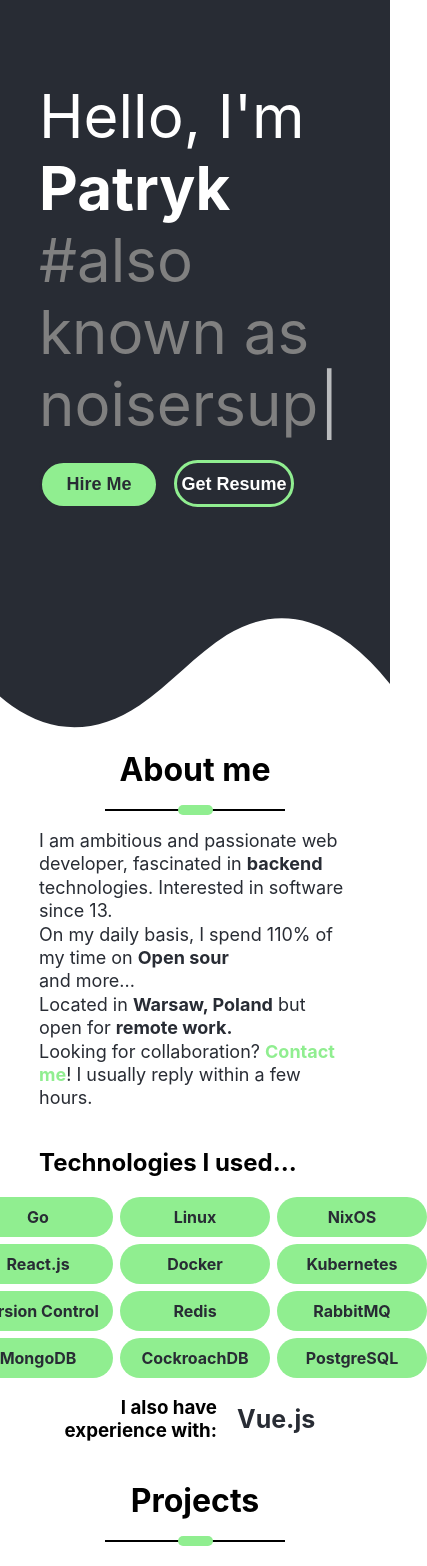
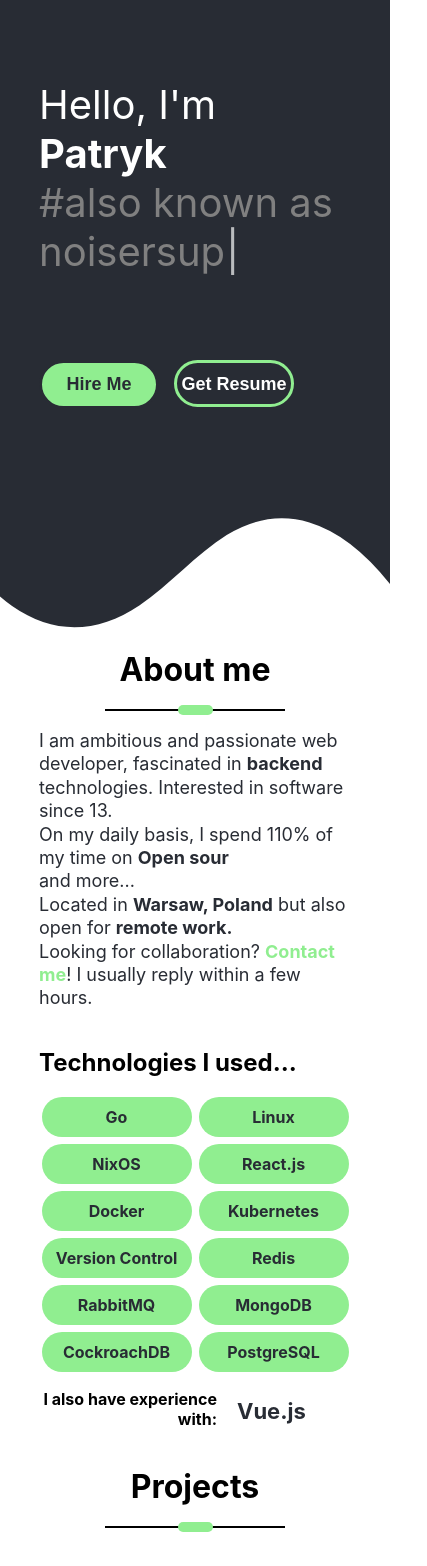
Before and after one commit to noisersup/portfolio, a React (Create React App) app: page / in a window 390 px wide. Shown: the top 1566 px of the page, 427 px wide, since content can reach past the window. Built offline with nearby package versions, Linux system fonts and the light colour scheme; what @fortawesome/fontawesome would draw is missing.

Commit message:
fixed media query

```diff
--- a/src/App.css
+++ b/src/App.css
@@ -1,14 +1,16 @@
+
+html, body {
+    margin: 0;
+    padding: 0;
+    height: 100%;
+    width: 100%;
+}
 html {
   scroll-behavior: smooth;
 }
-.App-header {
- /* min-height: 100vh;
-  display: flex;
-  flex-direction: column;
-  align-items: center;
-  justify-content: center;
-  font-size: calc(10px + 2vmin);*/
-  /*color: white;*/
+.App, .App-header, #root {
+  min-height: 100vh;
+  min-width: 100vw;
 }
 
 .h-wrapper {
@@ -73,3 +75,43 @@ html {
 }
 
 }
+
+@media only screen and (max-width: 525px){
+	.cli-container{
+		min-width: 100% !important;
+		font-size: 40px !important;
+	}
+	.techstack-grid{
+		grid-template-columns: 150px 150px !important;
+	}
+
+	.techstack-more h3 {
+		font-size: 16px;
+	}
+
+	.techstack-more-content p{
+		font-size: 22px !important;
+	}
+	.contact-social a {
+		font-size: 15px;
+	}
+	.contact-horizontal{
+		justify-content:center;
+		align-items: center;
+		flex-direction: column !important;
+	}
+	.contact-note {
+		margin:0 !important;
+		width: 100% !important;
+	}
+	.contact-note h3{
+		text-align:center;
+	}
+	.contact-info{
+		width: 100% !important;
+		display: flex;
+		justify-content:center;
+		align-items:center;
+		flex-direction:column;
+	}
+}
--- a/src/components/Heading/Heading.css
+++ b/src/components/Heading/Heading.css
@@ -32,3 +32,7 @@
 	border-radius: 10px;
   background-color: lightgreen;
 }
+
+.inv-heading .seperator-line{
+	background-color: white !important;
+}
--- a/src/components/Heading/Heading.js
+++ b/src/components/Heading/Heading.js
@@ -2,7 +2,7 @@ import './Heading.css';
 
 export default function Heading(props){
 	return(
-		<div className="heading-container">
+		<div className={"heading-container" + (props.inv ? " inv-heading" : "")}>
 			<h1>{props.children}</h1>
 			<div className="header-seperator">
 				<div className="seperator-line"></div>
--- a/src/sections/About/About.js
+++ b/src/sections/About/About.js
@@ -18,7 +18,7 @@ export default function About () {
 				/>
 				</span>
 				<br/>and more...<br/>
-				Located in <b>Warsaw, Poland</b> but open for <b>remote work.</b><br/>
+				Located in <b>Warsaw, Poland</b> but also open for <b>remote work.</b><br/>
 				Looking for collaboration? <a href="#contact">Contact me</a>! I usually reply within a few hours.
 				</p>
 				<Techstack
--- a/src/sections/Contact/Contact.css
+++ b/src/sections/Contact/Contact.css
@@ -12,6 +12,7 @@
 	display: flex;
 	justify-content:center;
 }
+
 .contact-form{
 	width:50%;
 	height:400px;
--- a/src/sections/Contact/Contact.js
+++ b/src/sections/Contact/Contact.js
@@ -12,7 +12,7 @@ export default function Contact(){
 	return (
 		<div className='contact-container' id='contact'>
 				<div className='contact-content'>
-					<Heading>Contact</Heading>
+					<Heading inv>Contact</Heading>
 					<div className='contact-horizontal'>
 						<div className='contact-note'>
 							<h3>You can find me here:</h3>
--- a/src/sections/Projects/Projects.css
+++ b/src/sections/Projects/Projects.css
@@ -46,6 +46,7 @@
 	margin: 5px 0 0 0;
 	flex-direction: row;
 	justify-content: flex-end;
+	flex-wrap: wrap;
 }
 .projects-tech {
 	background-color: #282c34;
```
